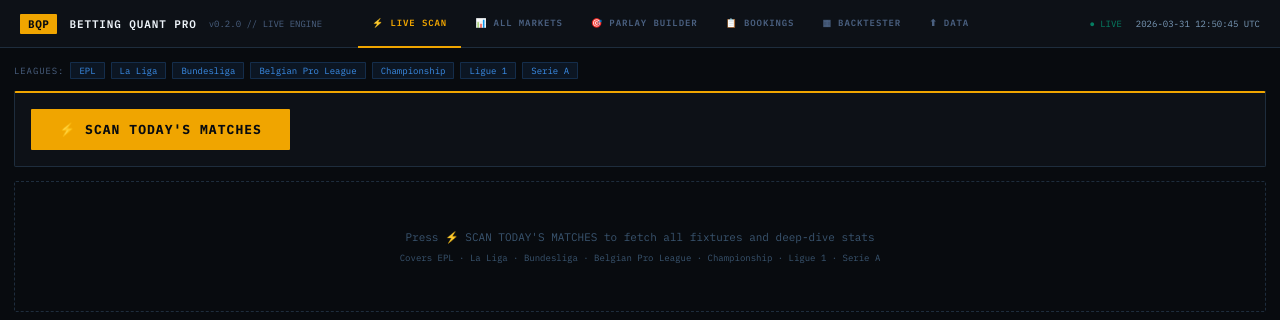
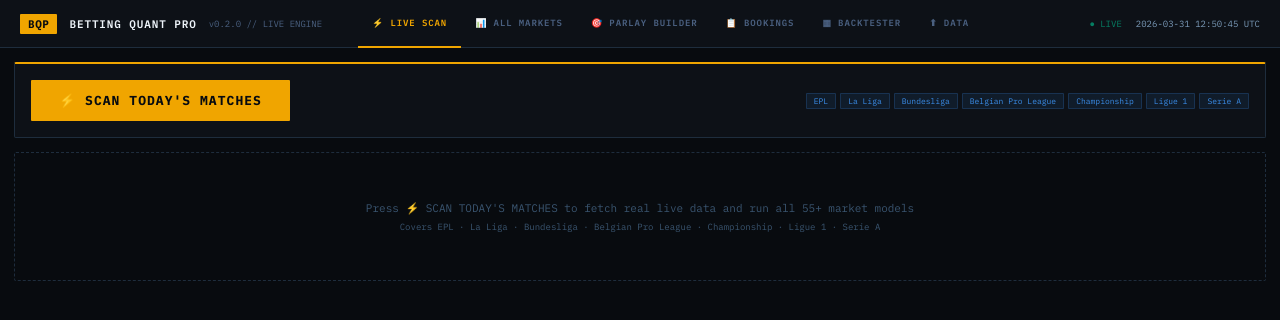
Before and after one commit to BIOUDIE/BetQuantPro, a React (Vite) app: page / in a window 1280 px wide. Shown: the top 320 px of the page. Built offline with nearby package versions, Linux system fonts and the light colour scheme.

Commit message:
Update App.jsx

```diff
--- a/src/App.jsx
+++ b/src/App.jsx
@@ -11,7 +11,7 @@ import PerformanceGraph from './components/PerformanceGraph.jsx'
 import ValueBetsTable   from './components/ValueBetsTable.jsx'
 import FlukeDetector    from './components/FlukeDetector.jsx'
 import DataIngestion    from './components/DataIngestion.jsx'
-import ScanPanel        from './components/ScanPanel.jsx'
+import UnifiedScan      from './components/UnifiedScan.jsx'
 import ParlayBuilder    from './components/ParlayBuilder.jsx'
 import BookingsAnalyzer from './components/BookingsAnalyzer.jsx'
 import MarketAnalyzer   from './components/MarketAnalyzer.jsx'
@@ -167,22 +167,10 @@ export default function App() {
       {/* ── Page body ──────────────────────────────────────────────────────── */}
       <div style={{ flex: 1, padding: 14, display: 'flex', flexDirection: 'column', gap: 12, overflowY: 'auto' }}>
 
-        {/* ════ LIVE SCAN TAB ════ */}
+        {/* ════ LIVE SCAN TAB — unified engine ════ */}
         {tab === 'scan' && (
           <div style={{ animation: 'fadeIn 0.3s ease' }}>
-            {/* League pills */}
-            <div style={{
-              display: 'flex', gap: 6, marginBottom: 12, flexWrap: 'wrap', alignItems: 'center',
-            }}>
-              <span style={{ fontSize: 9, color: C.muted, letterSpacing: '0.1em' }}>LEAGUES:</span>
-              {['EPL', 'La Liga', 'Bundesliga', 'Belgian Pro League', 'Championship', 'Ligue 1', 'Serie A'].map(l => (
-                <span key={l} style={{
-                  fontSize: 9, background: C.blue + '18', color: C.blue,
-                  border: `1px solid ${C.blue}33`, padding: '2px 8px', borderRadius: 1,
-                }}>{l}</span>
-              ))}
-            </div>
-            <ScanPanel onHighConfPicks={setLivePicks} />
+            <UnifiedScan />
           </div>
         )}
 
```
